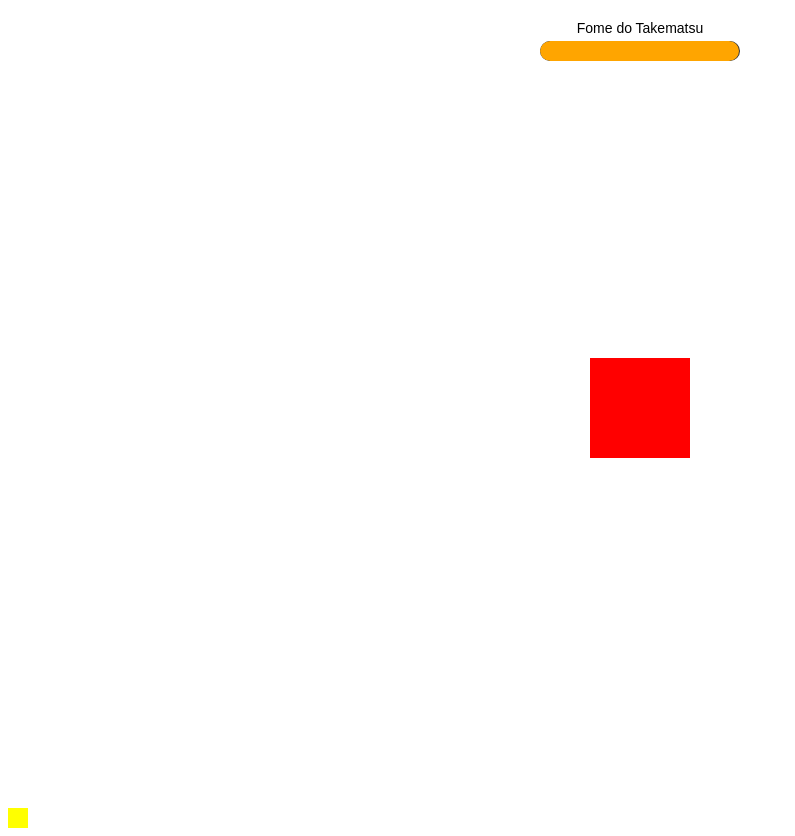
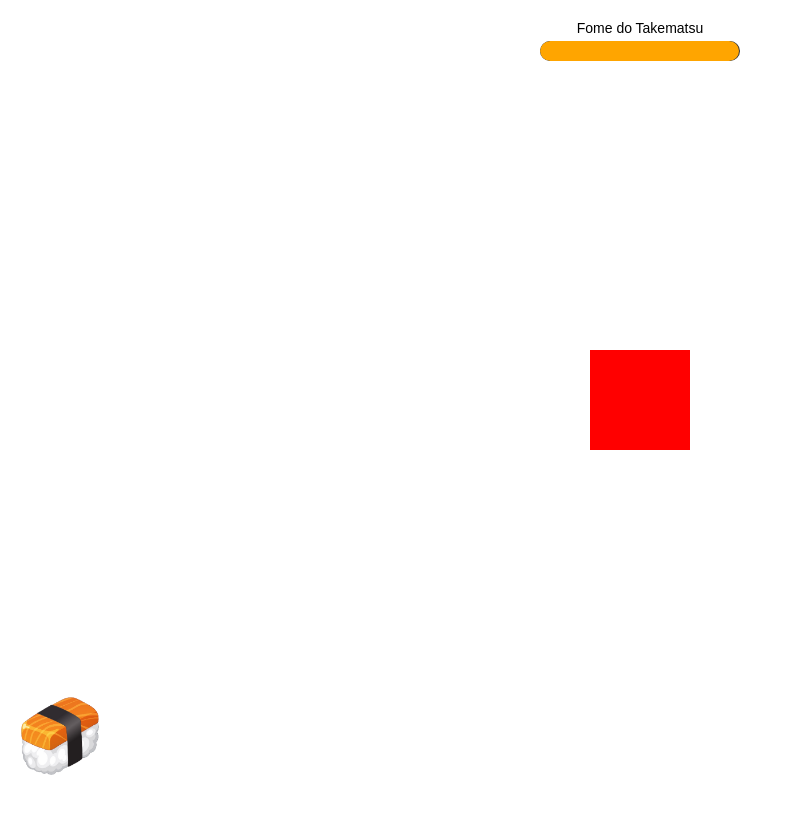
Before and after one commit to iago511/takematsu-answers, a plain HTML site: page index.html in a window 1280 px wide. Shown: the whole page, without its empty margins (0-795 px from the left). After the commit the page ends 800 px from the top, so only its background shows below. Drawn offline with Linux system fonts and the light colour scheme.

Commit message:
Adicionando imagem no sushi

```diff
--- a/index.html
+++ b/index.html
@@ -6,6 +6,15 @@
     <title>Document</title>
 </head>
 <style>
+    *, *::before, *::after {
+        box-sizing: border-box;
+        margin: 0;
+        padding: 0;
+    }
+    html, body {
+        height: 100%;
+        overflow: hidden;
+    }
     main{
         align-items: center;
         display: flex;
@@ -43,7 +52,6 @@
         gap: 5px;
     }
     #barra-fome-container span {
-        color: white;
         font-family: sans-serif;
         font-size: 14px;
     }
@@ -73,24 +81,32 @@
             transform: translateY(0);
         }
     }
+
+    #sushi{
+        width: 80px;
+        height: 80px;
+    }
+
+    #comida {
+        position: fixed;
+        bottom: 20px;
+        left: 20px;
+        cursor: grab;
+    }
 </style>
 <body>
-
-
 
     <main>
         <div class="zona-destino" id="takematsu">
         </div>
     </main>
-
     <div id="barra-fome-container">
-        <span style="color: black;" >Fome do Takematsu</span>
+        <span style="color: black;">Fome do Takematsu</span>
         <div id="barra-fome-fundo">
             <div id="barra-fome"></div>
         </div>
     </div>
-
-    <div id="comida" draggable="true"><div class="bloco"></div></div>
+    <div id="comida" draggable="true"><img id="sushi" src="imgs\a7cf15d5-9ad9-4aef-b7c1-e73608b99c66-removebg-preview.png" alt="sushi para o takematsu"></div>
 </body>
 <script src="script.js"></script>
 </html>
```
Also changed, not shown: imgs/a7cf15d5-9ad9-4aef-b7c1-e73608b99c66-removebg-preview.png (added).
